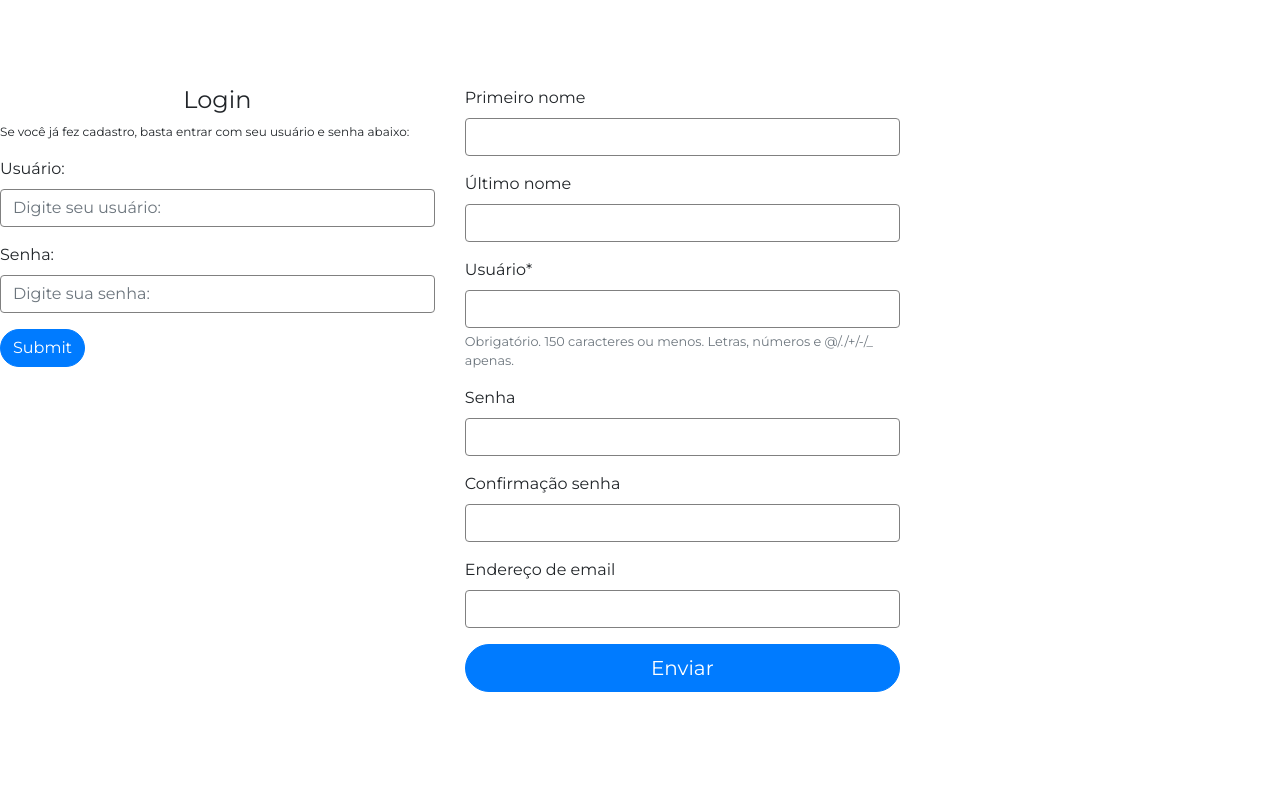
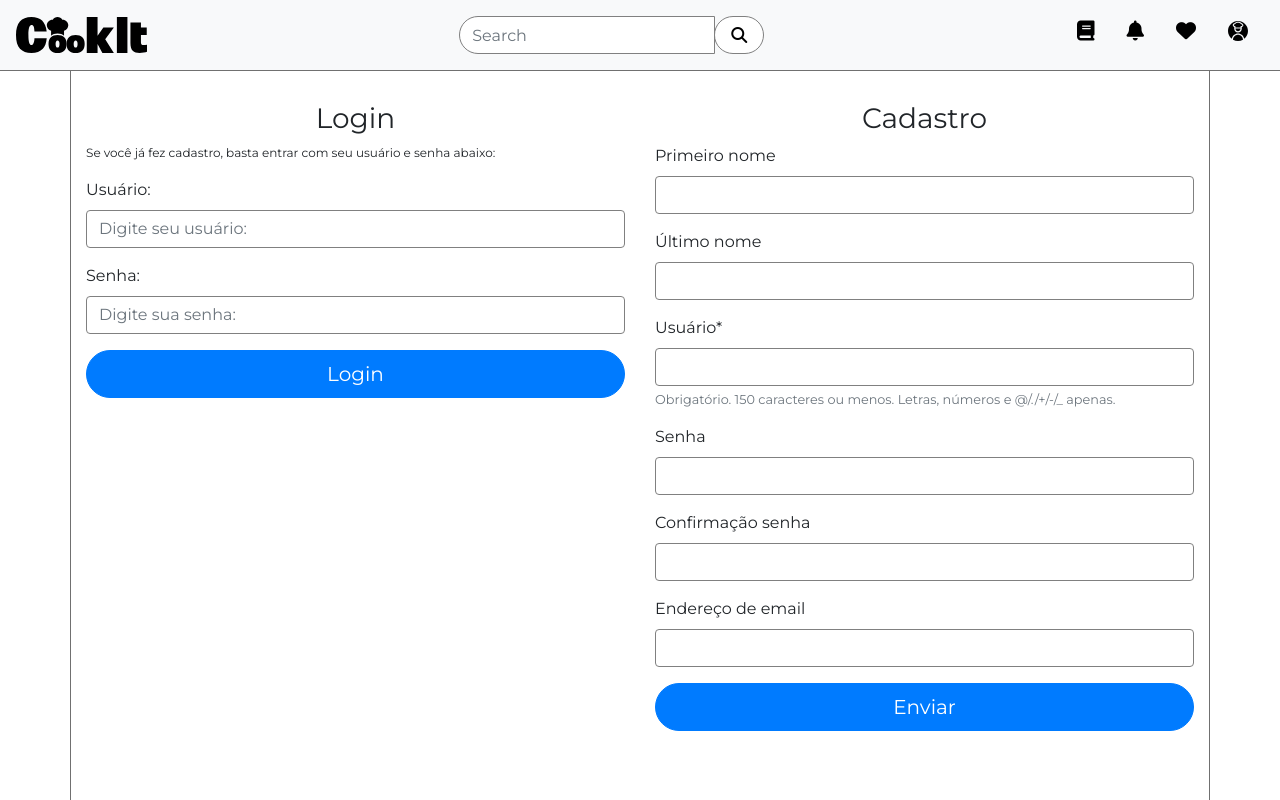
Before and after one commit to Tads98/CookIt, a Django app: page /usuario/ in a window 1280 px wide. Run offline with Django 3.2, Linux system fonts and the light colour scheme; some libraries are stand-ins or nearby versions.

Commit message:
Adicionando cadastramento de usuário

```diff
--- a/core/templates/parciais/_navbar.html
+++ b/core/templates/parciais/_navbar.html
@@ -44,16 +44,19 @@
                 </div>
             </li>
             <li class="nav-item dropdown">
-                <a class="nav-link" href="#" id="navbarDropdown" role="button" data-toggle="dropdown"
+
+                <a class="nav-link" href="{% url 'usuario:criar' %}" id="navbarDropdown" role="button"
                     aria-haspopup="true" aria-expanded="false">
                     <img src="{% static 'imgs/cookit_user.svg' %}" alt="" height="20px">
                 </a>
+
                 <div class="dropdown-menu dropdown-menu-right" aria-labelledby="navbarDropdown">
                     <a class="dropdown-item" href="#">Action</a>
                     <a class="dropdown-item" href="#">Another action</a>
                     <div class="dropdown-divider"></div>
                     <a class="dropdown-item" href="#">Something else here</a>
                 </div>
+
             </li>
         </ul>
     </div>
--- a/core/templates/usuario/atualizar.html
+++ b/core/templates/usuario/atualizar.html
@@ -1 +1 @@
-{% extends 'usuario/cadastro-editar_receita.html'%}
+{% extends 'usuario/cadastro-editar_usuario.html' %}
--- a/core/templates/usuario/cadastro-editar_usuario.html
+++ b/core/templates/usuario/cadastro-editar_usuario.html
@@ -3,16 +3,18 @@
 <!-- tag necessária para usar forms do django -->
 {% load crispy_forms_tags %}
 
+{% include 'parciais/_navbar.html' %}
 
+<div class="container">
     <div class="row">
 
         {% if not request.user.is_authenticated %}
         <div class="col-lg mt-3">
-        <h4>Login</h4>
+            <h3>Login</h3>
             <p>Se você já fez cadastro, basta entrar com seu usuário e senha abaixo:</p>
 
 
-        <form method="POST" action="">
+            <form method="POST" action="{% url 'usuario:login' %}">
                 {% csrf_token %}
                 <div class="form-group">
                     <label for="InputUsuario1">Usuário:</label>
@@ -24,7 +26,13 @@
                     <input name='password' type="password" class="form-control" id="exampleInputPassword1"
                         placeholder="Digite sua senha:">
                 </div>
-            <button type="submit" class="btn btn-primary">Submit</button>
+                <div class="row">
+                    <div class="col">
+                        <button type="submit" class="btn btn-primary btn-block btn-lg">
+                            Login
+                        </button>
+                    </div>
+                </div>
             </form>
 
 
@@ -35,7 +43,7 @@
 
             <form method="POST" action="">
                 {% csrf_token %}
-
+                <h3>Cadastro</h3>
                 {{ usuarioform|crispy }}
 
                 <div class="row">
@@ -49,3 +57,4 @@
 
         </div>
     </div>
+</div>
--- a/usuario/urls.py
+++ b/usuario/urls.py
@@ -5,7 +5,8 @@ app_name = 'usuario'
 
 urlpatterns = [
     path('', views.Criar.as_view(), name='criar'),
-    path('editar', views.editarPerfil, name='editarPerfil'),
+    path('login/', views.Login.as_view(), name='login'),
+    path('logout/', views.Logout.as_view(), name='logout'),
     path('favoritos', views.favoritos, name='favoritos'),
     # TODO: lembrar de deixar as duas telas de cadastro em apenas uma URL
     path('cadastrar-editar_receita', views.CadastrarEditar_Receita,
--- a/usuario/views.py
+++ b/usuario/views.py
@@ -18,12 +18,9 @@ class BasePerfil(View):
          # TODO: o que é super()?
         super().setup(*args, **kwargs)
 
-        self.perfil = None
+        self.usuario = None
 
         if self.request.user.is_authenticated:
-            self.perfil = models.Usuario.objects.filter(
-                usuario=self.request.user
-            ).first()  # TODO: o que é 'first()' ?
 
                 # self.contexto é um objeto que passa dados para uma classe em 'forms.py'
             self.contexto = {
@@ -55,6 +52,7 @@ class BasePerfil(View):
 
     def get(self, *args, **kwargs):
         return self.renderizar
+
 
 # classe para criar e atualizar perfis
 
@@ -121,29 +119,35 @@ class Criar(BasePerfil):
                 # método login requer como parâmetro uma requisisão e um id user
                 login(self.request, user=usuario)
 
-        # colocar algum lugar para redirecionar return redirect('produto:carrinho')
+        return redirect('receita:index')
+
+class Login(View):
+    def post(self, *args, **kwargs):
+        username = self.request.POST.get('username')
+        password = self.request.POST.get('password')
+
+        #TODO: adicionar mensagem de erro 'Usuário ou senha inválidos'
+
+        usuario = authenticate(
+            self.request, username=username, password=password)
+
+        #TODO: adicionar mensagem de erro 'Usuário ou senha inválidos'
+
+        login(self.request, user=usuario)
+
+        #TODO: adicionar mensagem de erro 'Você fez login no sistema e pode concluir sua compra.'
+        return redirect('receita:index')
+
+class Logout(View):
+    def get(self, *args, **kwargs):
+        logout(self.request)
+        return redirect('receita:index')
 
 
-def editarPerfil(request):
-    return render(request, 'usuario/EditarPerfil.html', {
-    })
+class CadastrarEditar_Receita(View):
+    #TODO: adicionar retorno 'render' para tela de cadastrar receita
+    pass
 
-
-def favoritos(request):
-    return render(request, 'usuario/favoritos.html', {
-    })
-
-
-def cadastro_usuario1(request):
-    return render(request, 'usuario/usuario_cadastro_parte_1.html', {
-    })
-
-
-def cadastro_usuario2(request):
-    return render(request, 'usuario/usuario_cadastro_parte_2.html', {
-    })
-
-
-def CadastrarEditar_Receita(request):
-    return render(request, 'usuario/cadastro-editar_receita.html', {
-    })
+class favoritos(View):
+    #TODO: adicionar retorno 'render' para tela de favoritos
+    pass
```
Also changed, not shown: CookIt/settings.py (+8 -0 lines), README.md, db.sqlite3. Lines whose indentation alone changed are shown as unchanged.
